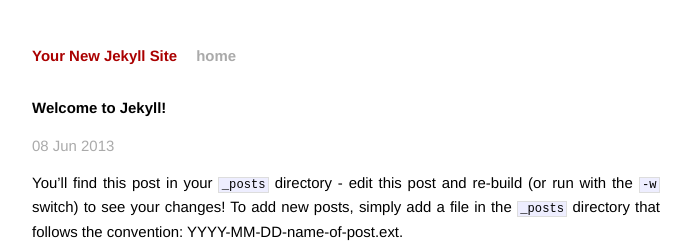
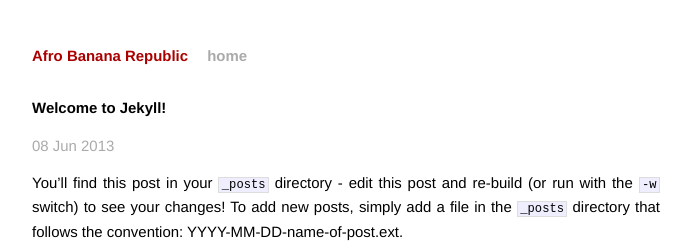
Before and after one commit to afrobanana/afrobanana.github.io, a Jekyll site: the page built from _posts/2013-06-08-welcome-to-jekyll.markdown, in a window 1280 px wide. Shown: the top 243 px of the page, without its empty margins (294-985 px from the left). Built offline with Jekyll 4.4.1, drawn with Linux system fonts in a browser that asks for light colours.

Commit message:
site name

```diff
--- a/_config.yml
+++ b/_config.yml
@@ -1,3 +1,3 @@
-name: Your New Jekyll Site
+name: Afro Banana Republic
 pygments: true
 testing: AAA
```
